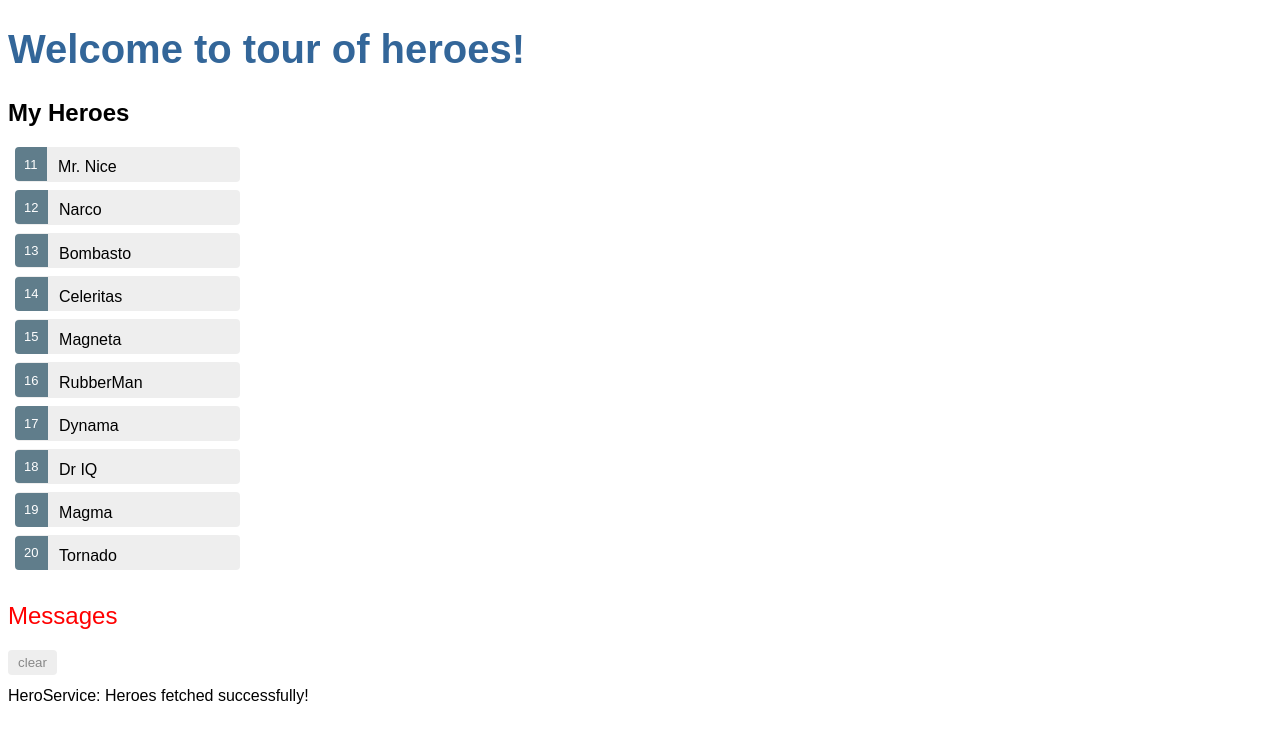
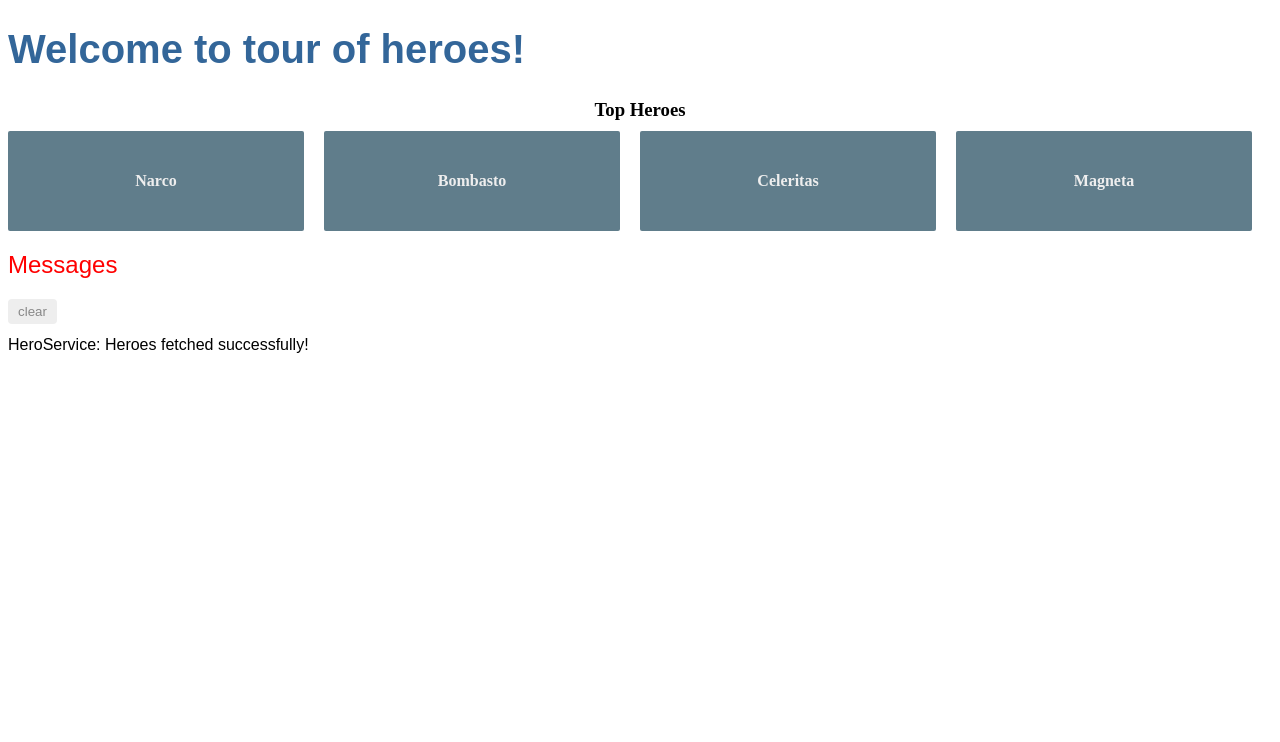
Before and after one commit to saidbenmouh/angular-tour-of-heroes, an Angular app: page /dashboard in a window 1280 px wide. Before the commit this address led to /. Shown: the top 742 px of the page. Built offline with nearby package versions, Linux system fonts and the light colour scheme.

Commit message:
Created app routing module+ created simple routes

```diff
--- a/src/app/app-routing.module.ts
+++ b/src/app/app-routing.module.ts
@@ -1,10 +1,21 @@
 import { NgModule } from '@angular/core';
 import { Routes, RouterModule } from '@angular/router';
+import { HeroesComponent } from './heroes/heroes.component';
+import { DashboardComponent } from './dashboard/dashboard.component';
 
-const routes: Routes = [];
+const routes: Routes = [
+  {path:'', redirectTo:"/dashboard", pathMatch:"full"},
+  {path:'dashboard', component: DashboardComponent},
+  {path:'heroes', component: HeroesComponent}
+];
 
 @NgModule({
   imports: [RouterModule.forRoot(routes)],
   exports: [RouterModule]
 })
-export class AppRoutingModule { }
+export class AppRoutingModule {
+
+
+
+
+}
--- a/src/app/app.component.html
+++ b/src/app/app.component.html
@@ -3,5 +3,5 @@
     Welcome to {{ title }}!
   </h1>
 
-  <app-heroes></app-heroes>
+  <router-outlet></router-outlet>
   <app-messages></app-messages>
--- a/src/app/app.module.ts
+++ b/src/app/app.module.ts
@@ -8,13 +8,15 @@
 import { HeroesComponent } from './heroes/heroes.component';
 import { HeroDetailsComponent } from './hero-details/hero-details.component';
 import { MessagesComponent } from './messages/messages.component';
+import { DashboardComponent } from './dashboard/dashboard.component';
 
 @NgModule({
   declarations: [
     AppComponent,
     HeroesComponent,
     HeroDetailsComponent,
-    MessagesComponent
+    MessagesComponent,
+    DashboardComponent
   ],
   imports: [
     BrowserModule,
--- /dev/null
+++ b/src/app/dashboard/dashboard.component.css
@@ -0,0 +1,63 @@
+/* DashboardComponent's private CSS styles */
+[class*='col-'] {
+    float: left;
+    padding-right: 20px;
+    padding-bottom: 20px;
+  }
+  [class*='col-']:last-of-type {
+    padding-right: 0;
+  }
+  a {
+    text-decoration: none;
+  }
+  *, *:after, *:before {
+    -webkit-box-sizing: border-box;
+    -moz-box-sizing: border-box;
+    box-sizing: border-box;
+  }
+  h3 {
+    text-align: center;
+    margin-bottom: 0;
+  }
+  h4 {
+    position: relative;
+  }
+  .grid {
+    margin: 0;
+  }
+  .col-1-4 {
+    width: 25%;
+  }
+  .module {
+    padding: 20px;
+    text-align: center;
+    color: #eee;
+    max-height: 120px;
+    min-width: 120px;
+    background-color: #607d8b;
+    border-radius: 2px;
+  }
+  .module:hover {
+    background-color: #eee;
+    cursor: pointer;
+    color: #607d8b;
+  }
+  .grid-pad {
+    padding: 10px 0;
+  }
+  .grid-pad > [class*='col-']:last-of-type {
+    padding-right: 20px;
+  }
+  @media (max-width: 600px) {
+    .module {
+      font-size: 10px;
+      max-height: 75px; }
+  }
+  @media (max-width: 1024px) {
+    .grid {
+      margin: 0;
+    }
+    .module {
+      min-width: 60px;
+    }
+  }
--- /dev/null
+++ b/src/app/dashboard/dashboard.component.html
@@ -0,0 +1,8 @@
+<h3>Top Heroes</h3>
+<div class="grid grid-pad">
+  <a *ngFor="let hero of heroes" class="col-1-4">
+    <div class="module hero">
+      <h4>{{hero.name}}</h4>
+    </div>
+  </a>
+</div>
--- /dev/null
+++ b/src/app/dashboard/dashboard.component.ts
@@ -0,0 +1,24 @@
+import { Component, OnInit } from '@angular/core';
+import { Hero } from '../entities/Hero';
+import { HeroService } from '../hero.service';
+
+@Component({
+  selector: 'app-dashboard',
+  templateUrl: './dashboard.component.html',
+  styleUrls: ['./dashboard.component.css']
+})
+export class DashboardComponent implements OnInit {
+  heroes: Hero[] = [];
+
+  constructor(private heroService: HeroService) { }
+
+  ngOnInit() {
+    this.getHeroes();
+  }
+
+  getHeroes(): void {
+    this.heroService.getHeroes()
+      .subscribe(heroes => this.heroes = heroes.slice(1, 5));
+  }
+
+}
```
Also changed, not shown: 1 other file (tests, documents, lock files or other folders).
